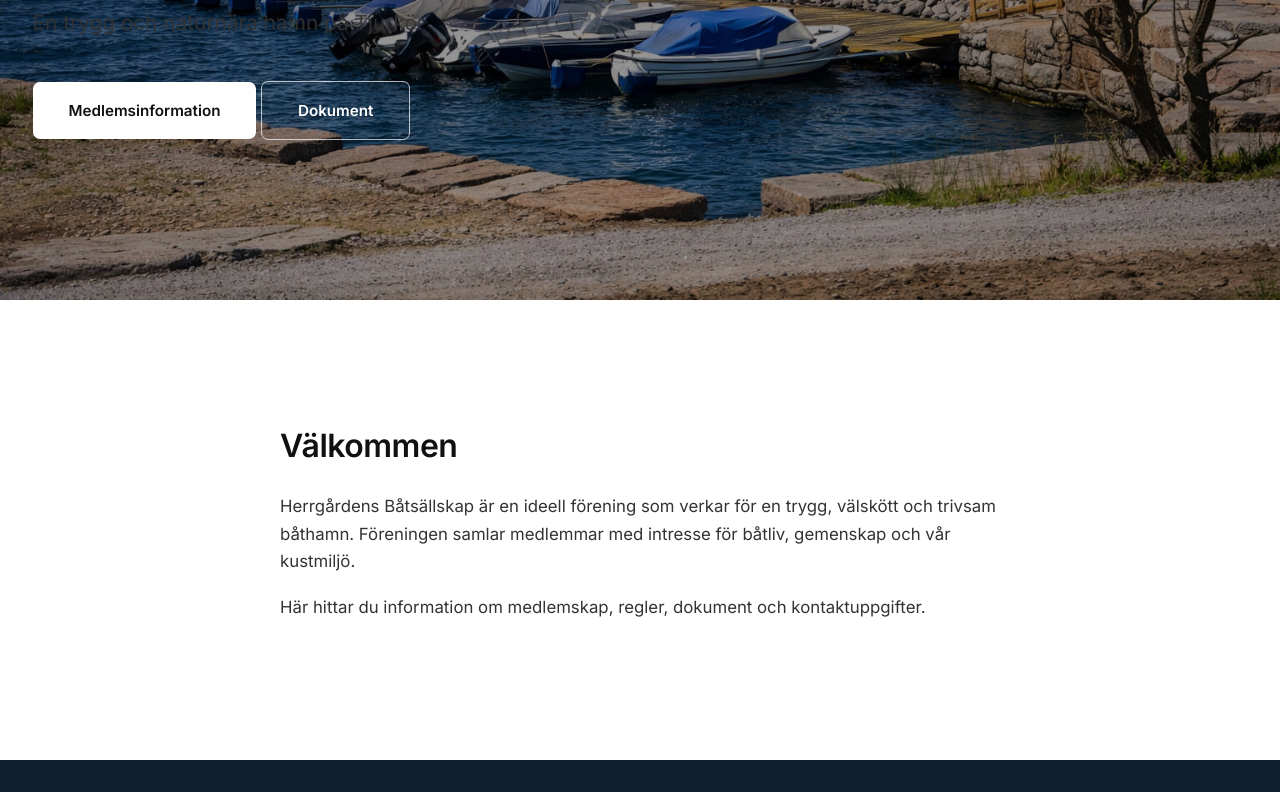
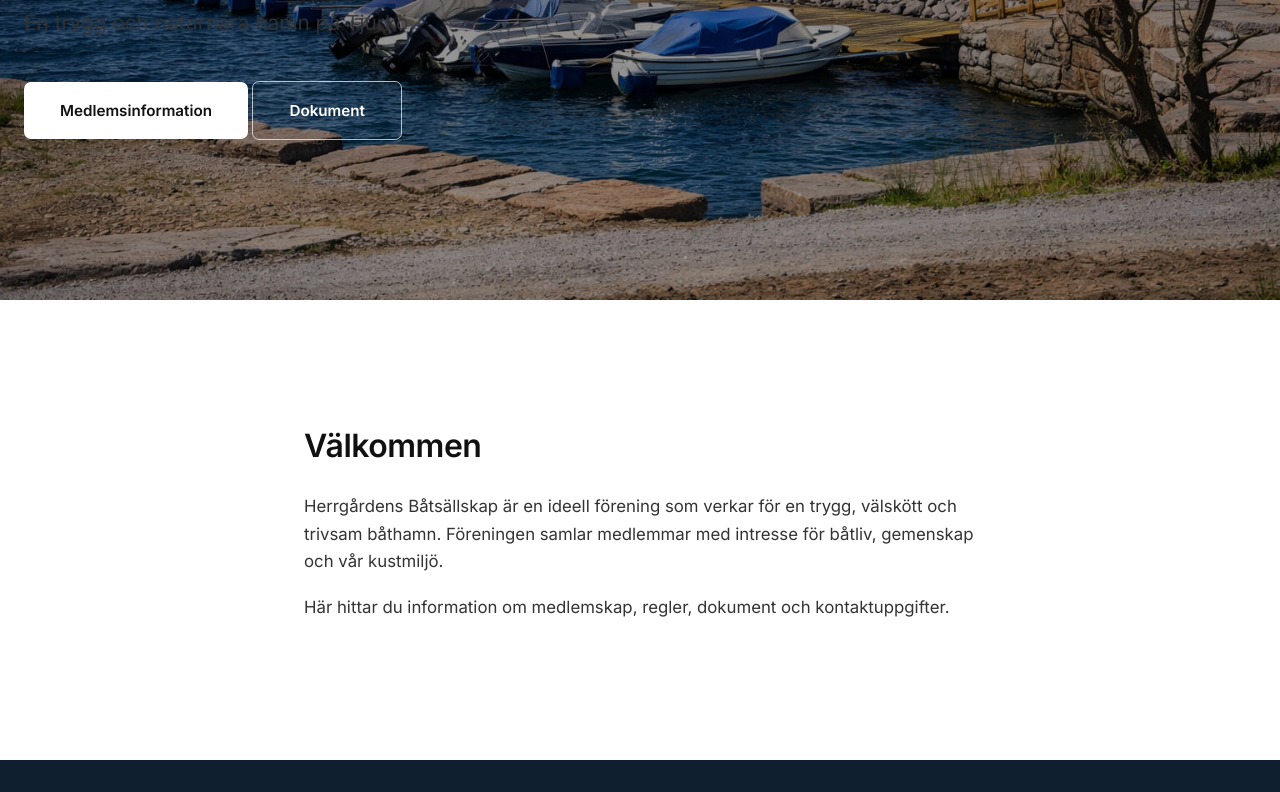
Before and after one commit to oskartornmarck-commits/herrgardens-batsallskap, a plain HTML site: page index.html in a window 1280 px wide. Shown: the part 500-1292 px from the top of the page. Drawn offline with Linux system fonts and the light colour scheme.

Commit message:
Update styles.css

```diff
--- a/styles.css
+++ b/styles.css
@@ -52,10 +52,13 @@ p {
 ===================================================== */
 
 .container {
-  width: 90%;
+  width: 100%;
   max-width: 1150px;
   margin: 0 auto;
+  padding-left: 24px;
+  padding-right: 24px;
 }
+
 
 .narrow {
   max-width: 720px;
@@ -94,6 +97,7 @@ p {
   align-items: center;
   height: 90px;
 }
+
 
 /* Brand */
 
```
